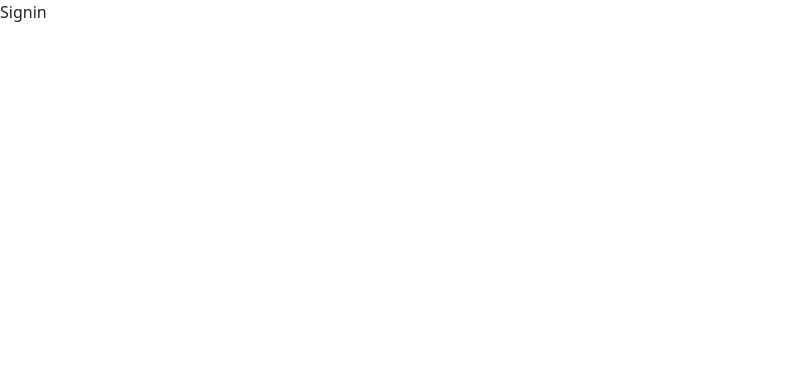
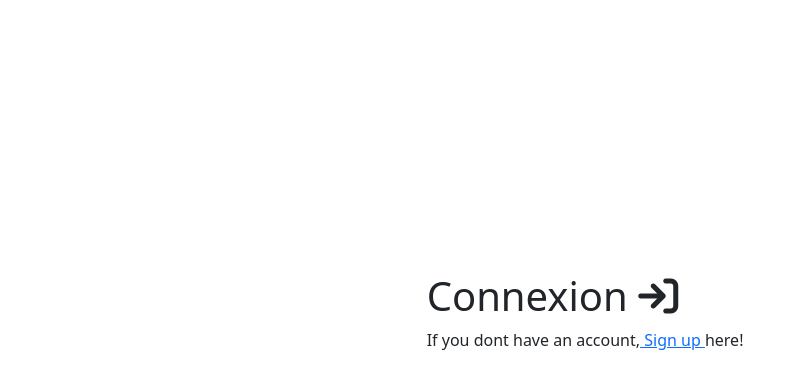
Before and after one commit to mohamedzhioua/ZiwiShop-ecommerce, a React (Create React App) app in the folder client/: page /signin in a window 1280 px wide. Shown: the top 388 px of the page, without its empty margins (0-805 px from the left). Built offline with nearby package versions, Linux system fonts and the light colour scheme.

Commit message:
adding the signin  hrml form

```diff
--- a/client/src/App.js
+++ b/client/src/App.js
@@ -12,6 +12,8 @@ function App() {
   return (
     <BrowserRouter>
     <Routes>
+    <Route index element={<Signin />} />
+
         <Route  path="/"  element={<Home />} />
         <Route path="/signin" element={<Signin />} />
         <Route path="/signup" element={<Signup />} />
--- a/client/src/pages/Signin/Signin.css
+++ b/client/src/pages/Signin/Signin.css
@@ -0,0 +1,8 @@
+.signin{
+    display: flex;
+    justify-content: center;
+    align-items: center;
+    width: 100vw;
+    height: 80vh;
+
+  }
--- a/client/src/pages/Signin/Signin.js
+++ b/client/src/pages/Signin/Signin.js
@@ -1,9 +1,20 @@
-import React from 'react'
-
+import React from "react";
+import "../Signin/Signin.css";
 function Signin() {
   return (
-    <div>Signin</div>
-  )
+    <div class="signin">
+      <div class="col-lg-4 col-md-6 col-sm-8 mx-auto">
+        <h1>
+          Connexion <i class="fa fa-sign-in" aria-hidden="true"></i>
+        </h1>
+        <form class="form-group">
+          <p>
+            If you dont have an account,<a href="/SignUp"> Sign up </a> here!
+          </p>
+        </form>
+      </div>
+    </div>
+  );
 }
 
-export default Signin
+export default Signin;
```
